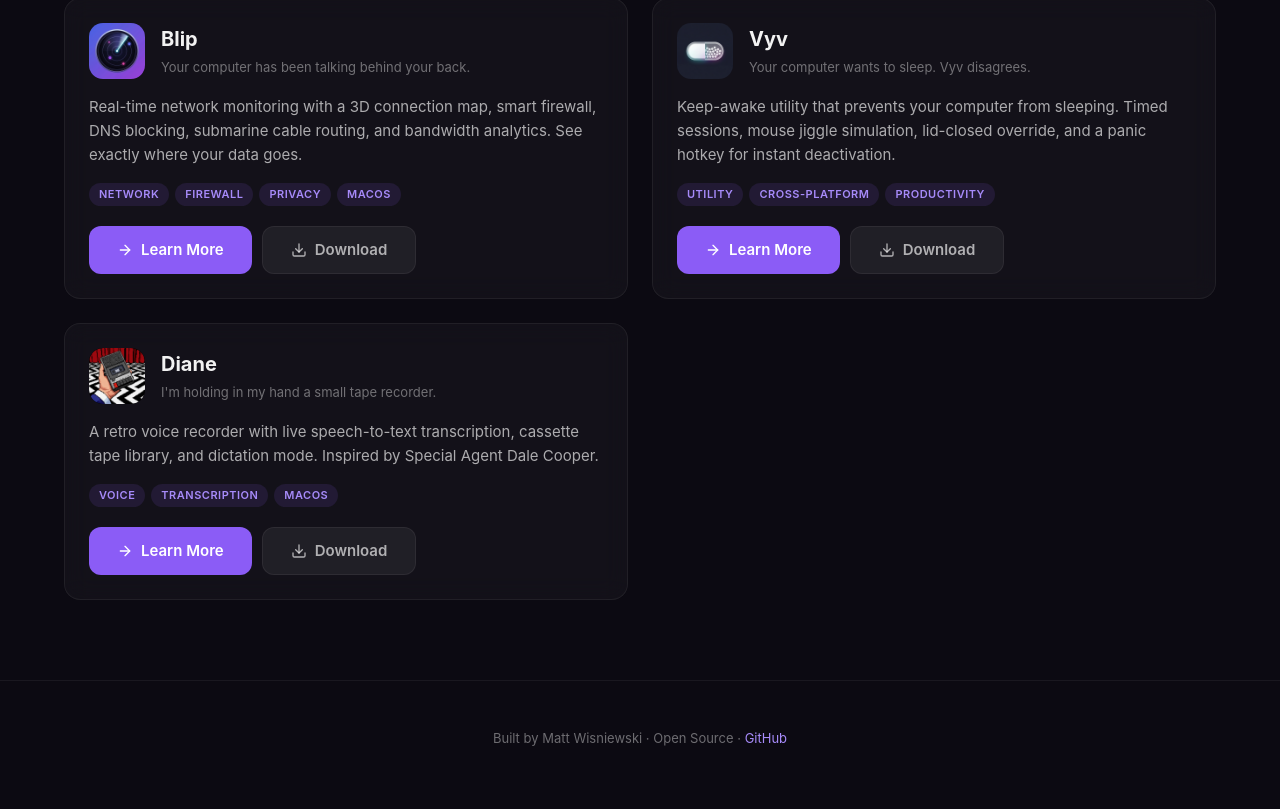
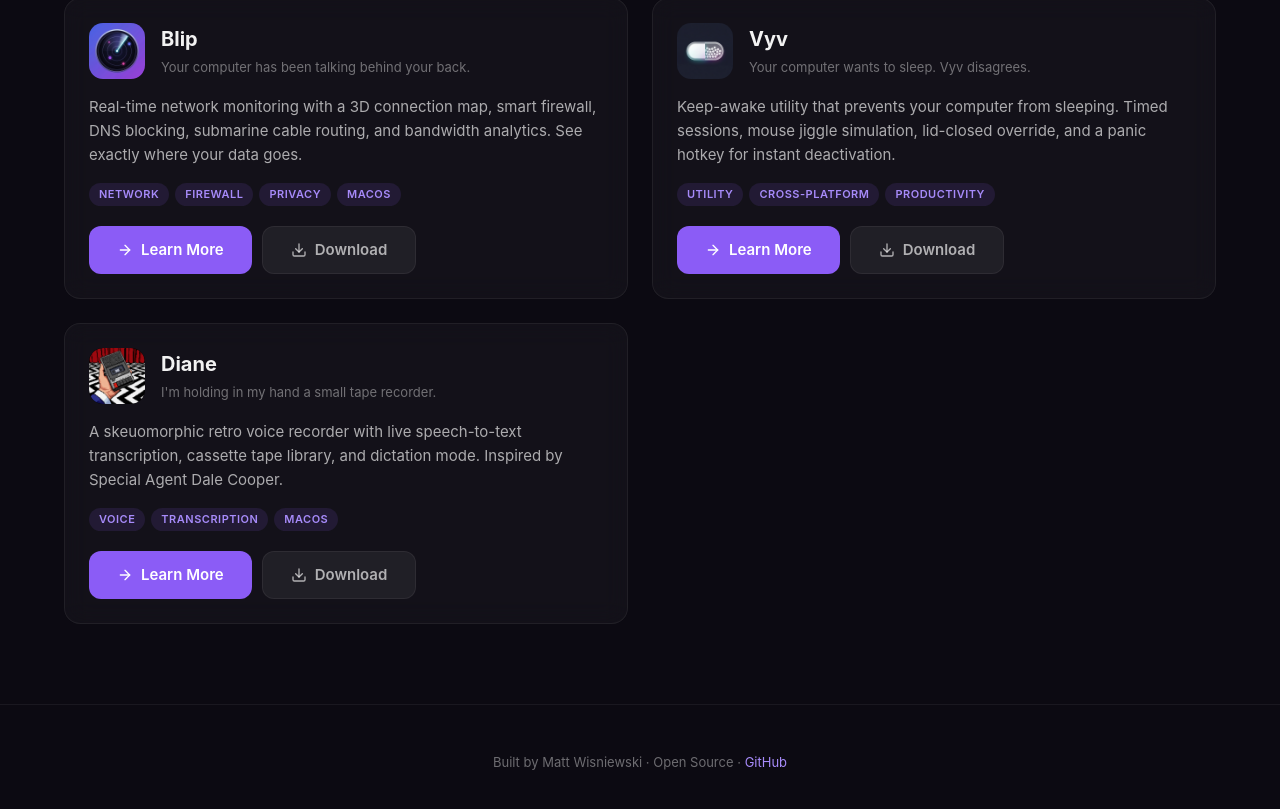
Before and after one commit to InfamousVague/mattssoftware, a React (Vite) app: page / in a window 1280 px wide. Shown: the part 493-1302 px from the top of the page. Built offline with nearby package versions, Linux system fonts and the light colour scheme; no server answers.

Commit message:
Add skeuomorphic to Diane description

```diff
--- a/src/pages/Home.tsx
+++ b/src/pages/Home.tsx
@@ -57,7 +57,7 @@
           <AppCard
             name="Diane"
             tagline="I'm holding in my hand a small tape recorder."
-            description="A retro voice recorder with live speech-to-text transcription, cassette tape library, and dictation mode. Inspired by Special Agent Dale Cooper."
+            description="A skeuomorphic retro voice recorder with live speech-to-text transcription, cassette tape library, and dictation mode. Inspired by Special Agent Dale Cooper."
             icon="/diane/app-icon.png"
             path="/diane"
             tags={["Voice", "Transcription", "macOS"]}
```
